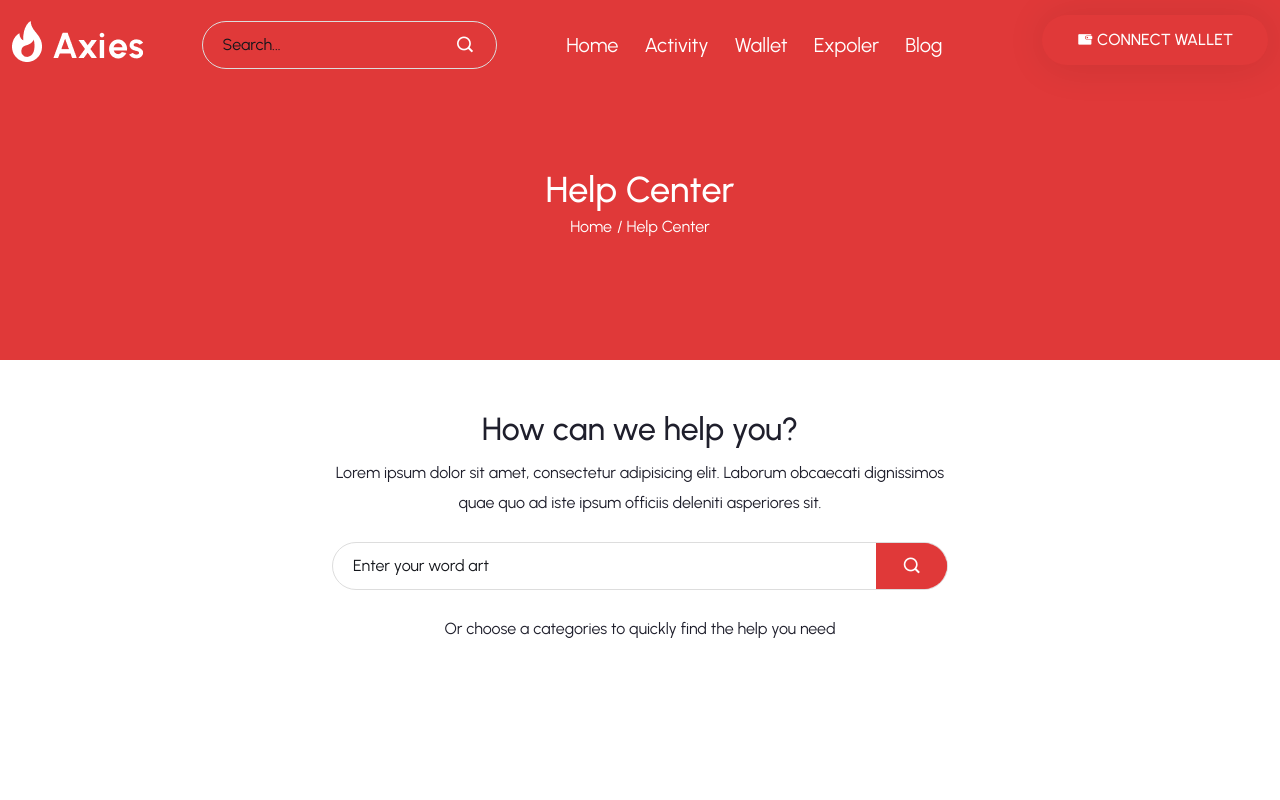
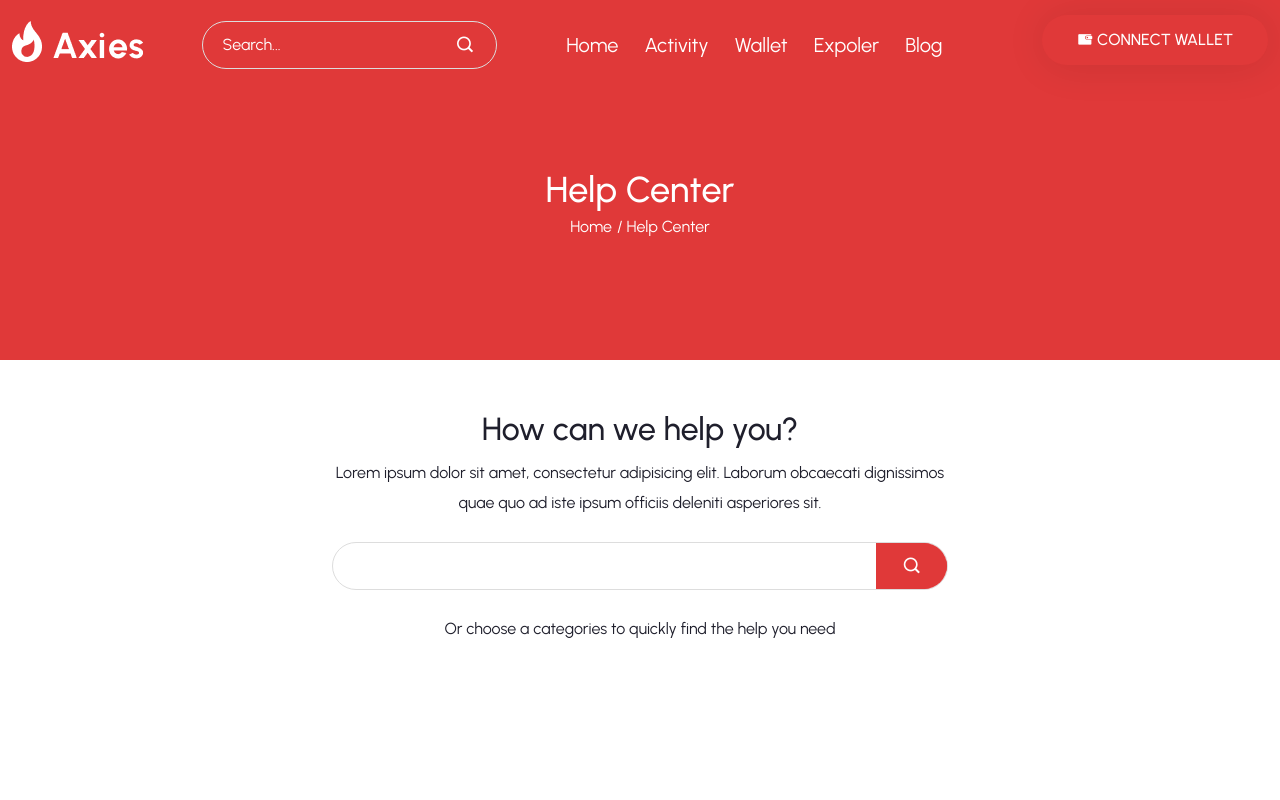
Before and after one commit to helaluddin100/red-nft-marketplace, a React (Create React App) app: page /help in a window 1280 px wide. Shown: the top 800 px of the page. Built offline with nearby package versions, Linux system fonts and the light colour scheme.

Commit message:
placeholder color change

```diff
--- a/public/assets/css/layout.css
+++ b/public/assets/css/layout.css
@@ -16,7 +16,7 @@ ul.menu-nav-ul {
 }
 
 .nav-link:hover {
-    color: var(--main-color);
+    color: var(--second-color);
 }
 
 .nav-link:focus {
--- a/public/assets/css/style.css
+++ b/public/assets/css/style.css
@@ -2078,14 +2078,6 @@ button.search-btn.ss-btn {
     border: 1px solid var(--main-color);
 }
 
-.ss-input::placeholder {
-    color: var(--second-color);
-}
-
-.ss-input {
-    color: var(--second-color);
-}
-
 
 /* ========================wallet============== */
 
@@ -3594,10 +3586,6 @@ h4.modal-title {
     border-radius: 10px;
 }
 
-.form-control.search-input::placeholder {
-    color: #14161b;
-}
-
 .expolor-product {
     padding-bottom: 20px;
     margin-top: 30px;
```
